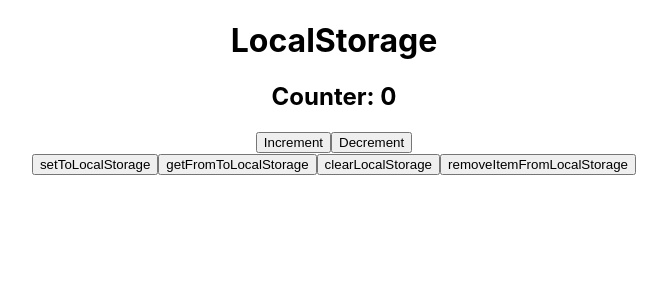
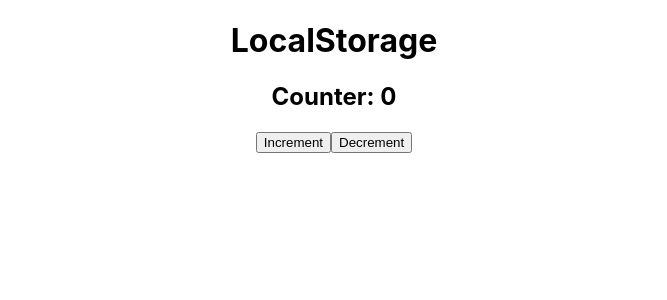
Before and after one commit to VlLabkovich/local-storage-counter, a React (Create React App) app: page / in a window 1280 px wide. Shown: the top 300 px of the page, without its empty margins (306-973 px from the left). Built offline with nearby package versions, Linux system fonts and the light colour scheme.

Commit message:
feat: add useEffect

```diff
--- a/src/App.tsx
+++ b/src/App.tsx
@@ -1,10 +1,22 @@
-import React, {useState} from 'react';
-import logo from './logo.svg';
+import React, {useEffect, useState} from 'react';
 import './App.css';
 
 function App() {
 
     const [value, setValue] = useState(0);
+
+    useEffect(() => {
+        let valueAsString = localStorage.getItem('counterValue');
+        if (valueAsString) {
+            let newValue = JSON.parse(valueAsString);// преобразуем строку в число
+            setValue(newValue)
+        }
+    }, [])
+
+    useEffect(() => {
+        localStorage.setItem('counterValue', JSON.stringify(value)) // преобразуем число в строку
+
+    }, [value])
 
     const incHandler = () => {
         setValue(value + 1)
@@ -13,43 +25,14 @@ function App() {
         setValue(value - 1)
     }
 
-    const setToLocalStorageHandler  = () => {
-        localStorage.setItem('counterValue', JSON.stringify(value)) // преобразуем число в строку
-        localStorage.setItem('counterValue + 1', JSON.stringify(value + 1)) // преобразуем число в строку
-    }
-    const getFromToLocalStorageHandler = () => {
-        let valueAsString = localStorage.getItem('counterValue');
-
-        if (valueAsString) {
-            setValue(JSON.parse(valueAsString)) // преобразуем строку в число
-        }
-
-    }
-
-    const clearLocalStorageHandler = () => {
-        localStorage.clear()
-        setValue(0)
-    }
-
-    const removeItemFromLocalStorageHandler = () => {
-        localStorage.removeItem('counterValue + 1');
-    }
-
     return (
         <div className="App">
             <h1>LocalStorage</h1>
 
             <h2>Counter: {value}</h2>
-            <div>
-                <button onClick={incHandler}>Increment</button>
-                <button onClick={decHandler}>Decrement</button>
-            </div>
-            <div>
-                <button onClick={setToLocalStorageHandler}>setToLocalStorage</button>
-                <button onClick={getFromToLocalStorageHandler}>getFromToLocalStorage</button>
-                <button onClick={clearLocalStorageHandler}>clearLocalStorage</button>
-                <button onClick={removeItemFromLocalStorageHandler}>removeItemFromLocalStorage</button>
-            </div>
+
+            <button onClick={incHandler}>Increment</button>
+            <button onClick={decHandler}>Decrement</button>
 
         </div>
     );
--- a/src/index.tsx
+++ b/src/index.tsx
@@ -8,9 +8,7 @@ const root = ReactDOM.createRoot(
   document.getElementById('root') as HTMLElement
 );
 root.render(
-  <React.StrictMode>
     <App />
-  </React.StrictMode>
 );
 
 // If you want to start measuring performance in your app, pass a function
```
